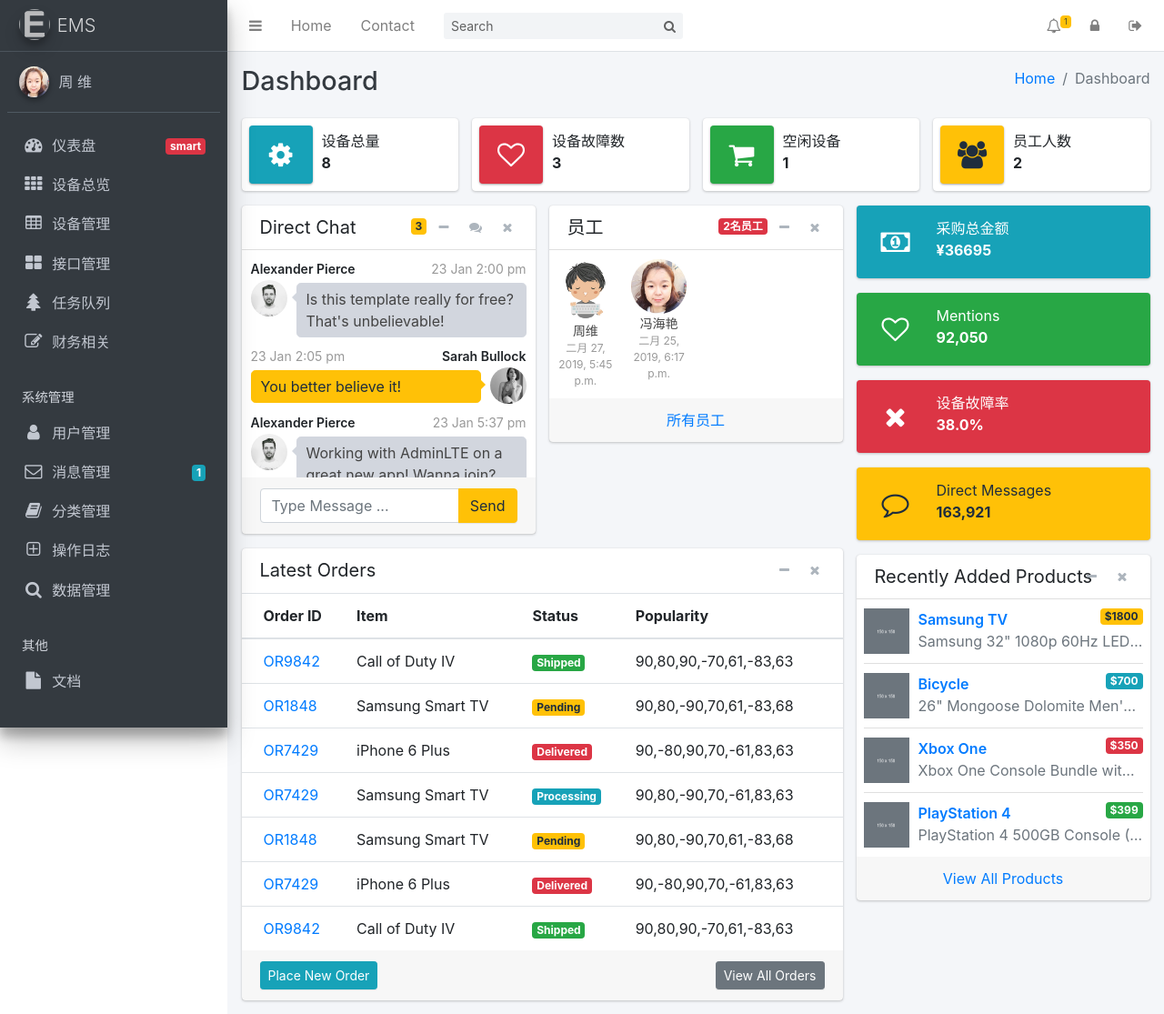
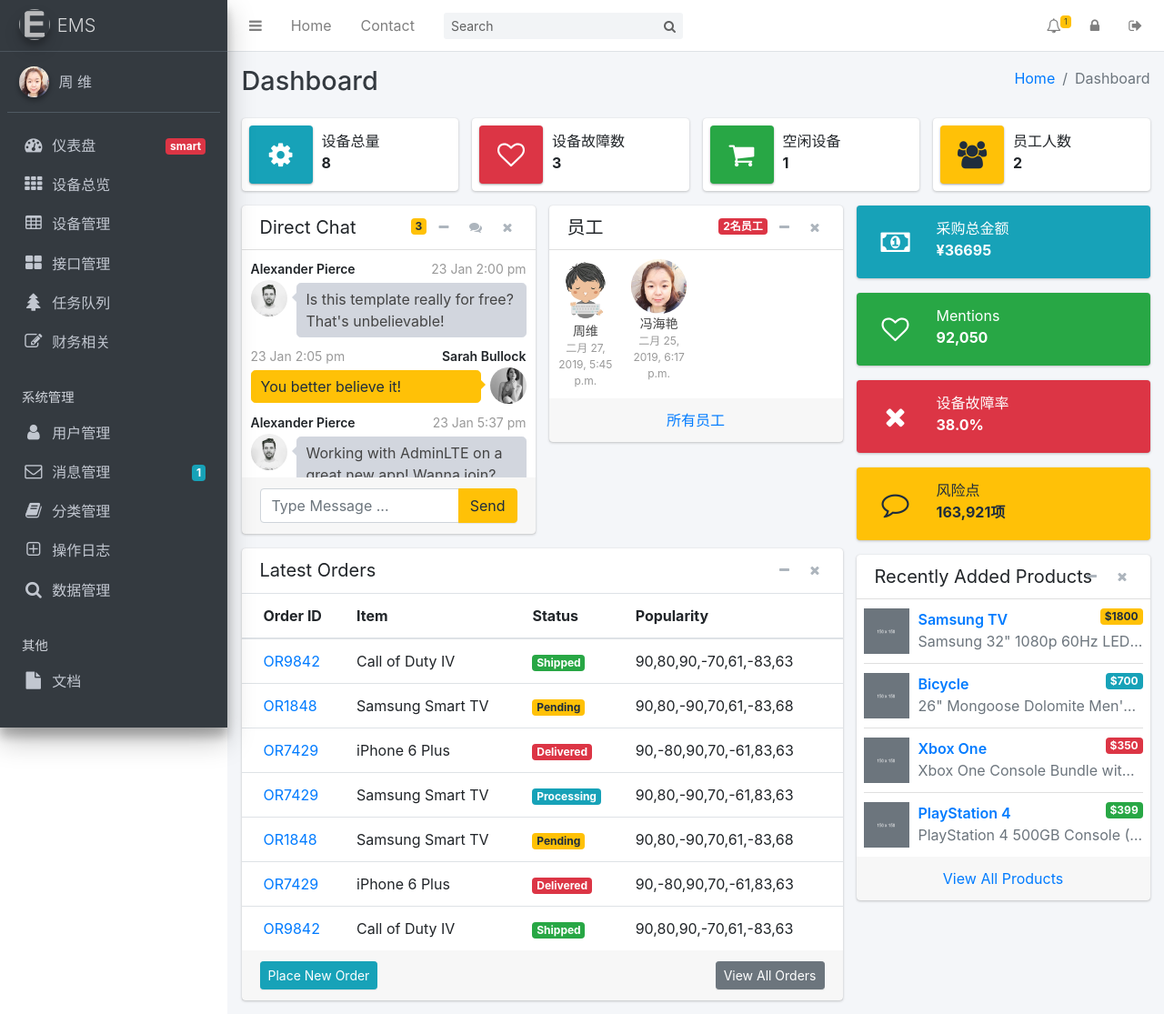
Before and after one commit to xiaomao361/ems, a Django app: page / in a window 1280 px wide. Shown: the top 1115 px of the page at 91% size. Run offline with Django 3.2, Linux system fonts and the light colour scheme; a user stored in the database is signed in; data comes from the database, SQL or seed files in the repository; parts of the project's set-up code (start-up, migrations or seed data) failed here and were passed over; some libraries are stand-ins or nearby versions.

Commit message:
F: fix bigs

```diff
--- a/ems/models.py
+++ b/ems/models.py
@@ -153,7 +153,8 @@
 
 
 class OpenApp(models.Model):
-    app_id = models.CharField(max_length=128, unique=True, verbose_name='app_id')
+    app_id = models.CharField(
+        max_length=128, unique=True, verbose_name='app_id')
     app_key = models.TextField(max_length=256, verbose_name='app_key')
     c_time = models.DateTimeField(auto_now_add=True)
 
@@ -164,6 +165,7 @@
         ordering = ["-c_time"]
         verbose_name = "app_id"
         verbose_name_plural = "app_id"
+
 
 class BakData(models.Model):
     name = models.CharField(max_length=128, unique=True, verbose_name='name')
@@ -178,6 +180,7 @@
         verbose_name = "name"
         verbose_name_plural = "name"
 
+
 class Joke(models.Model):
     content = models.CharField(max_length=128, unique=True, verbose_name='内容')
     c_time = models.DateTimeField(auto_now_add=True)
--- a/ems/serializer.py
+++ b/ems/serializer.py
@@ -2,6 +2,7 @@
 from rest_framework import serializers
 from .models import Equipment
 from django.contrib.auth.models import User, Group
+
 
 class EquipmentSerializer(serializers.HyperlinkedModelSerializer):
     class Meta:
--- a/ems/templates/index.html
+++ b/ems/templates/index.html
@@ -458,8 +458,8 @@
           <span class="info-box-icon"><i class="fa fa-comment-o"></i></span>
 
           <div class="info-box-content">
-            <span class="info-box-text">Direct Messages</span>
-            <span class="info-box-number">163,921</span>
+            <span class="info-box-text">风险点</span>
+            <span class="info-box-number">163,921项</span>
           </div>
           <!-- /.info-box-content -->
         </div>
```
